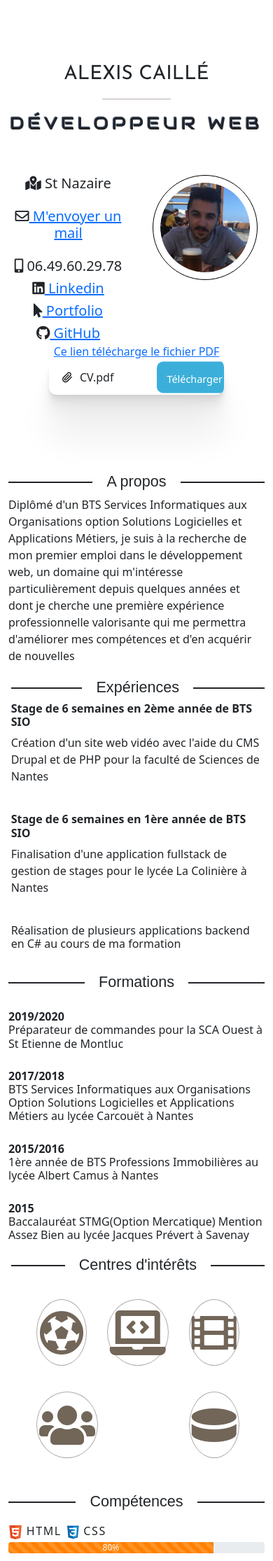
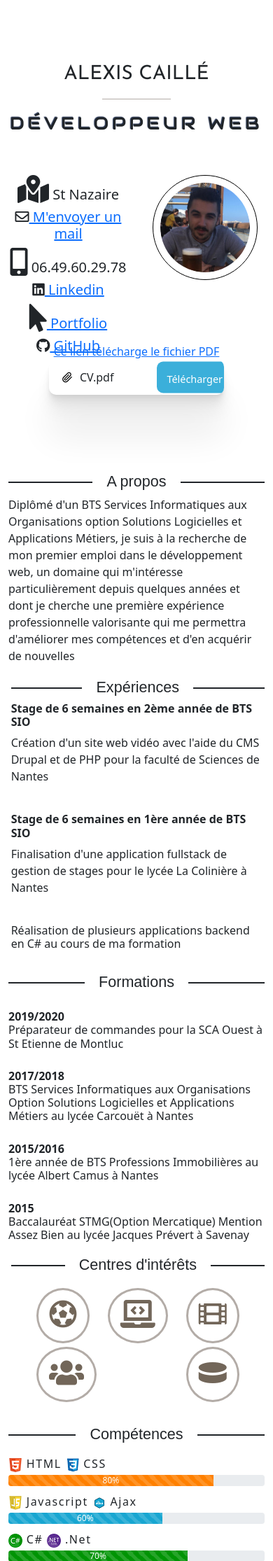
Before and after one commit to Alexis4497/CV, a PHP site: page / in a window 390 px wide; the page is wider, and only the part inside the window is pictured. Shown: the top 2230 px of that part at 70% size. Run offline with PHP 8.4, Linux system fonts and the light colour scheme; some libraries are stand-ins or nearby versions; some web fonts are replaced.

Commit message:
correction taille i

```diff
--- a/assets/css/style.css
+++ b/assets/css/style.css
@@ -198,7 +198,7 @@ margin-top: 12.6%;
 .network{
     font-size: 4em;
     border: 3px solid #b3aca7;
-    padding: 15px 22px;
+    padding: 15px 15px;
     color: #726659 ;
     z-index: -1;
     border-radius: 50%;
@@ -208,37 +208,31 @@ margin-top: 12.6%;
 visibility: hidden;
 font-size: 20px;
 text-align: center;
-margin-top: 5.5%;
-margin-left: -11.5%;
+margin-top: 5%;
+margin-left: -10%;
 }
 .network:hover span{
   position: absolute;
   visibility:visible;
   font-size: 20px;
 text-align: center;
-
   }
-
   .network i{
     visibility:visible;
     position: relative;
   }
-
   .network:hover i{
     visibility:hidden;
     position: relative;
     }
-
 .network :hover{
     background: #b3aca7;
     color: #e2dedb;
     transition: all 0.3s ease-in-out;
 }
-
 #span_tech{
-margin-left: -16%;
+margin-left: -14.5%;
 }
-
 
 /*****************************************FOOTER*************************************************************/
 footer {
@@ -379,12 +373,20 @@ width: 150px;
 height: 150px;
 }
 
+.fas{
+font-size: 40px;
+}
+
 .network{
-padding: 3px 3px;
+  font-size: 2em;
+  border: 3px solid #b3aca7;
+  padding: 15px 15px;
+  color: #726659 ;
+  z-index: -1;
+  border-radius: 50%;
 }
 
 
 
 
-
 }
--- a/index.html
+++ b/index.html
@@ -313,7 +313,7 @@
 
                         </div>
                         <div class="icones_Comp">
-                            <img class="icone_C" src="media/eclipse.jpg" alt="eclipse-icon"> Eclipse
+                            <img class="icone_C" src="media/eclipse.png" alt="eclipse-icon"> Eclipse
                             <img class="icone_C" src="media/sql_server.png" alt="sqlserver-icon"> SQL Server
                             <img class="icone_C" src="media/wamp.png" alt="wamp-icon"> Wamp Server
                         </div>
```
Also changed, not shown: media/eclipse.png (added), media/vsCode.png.
